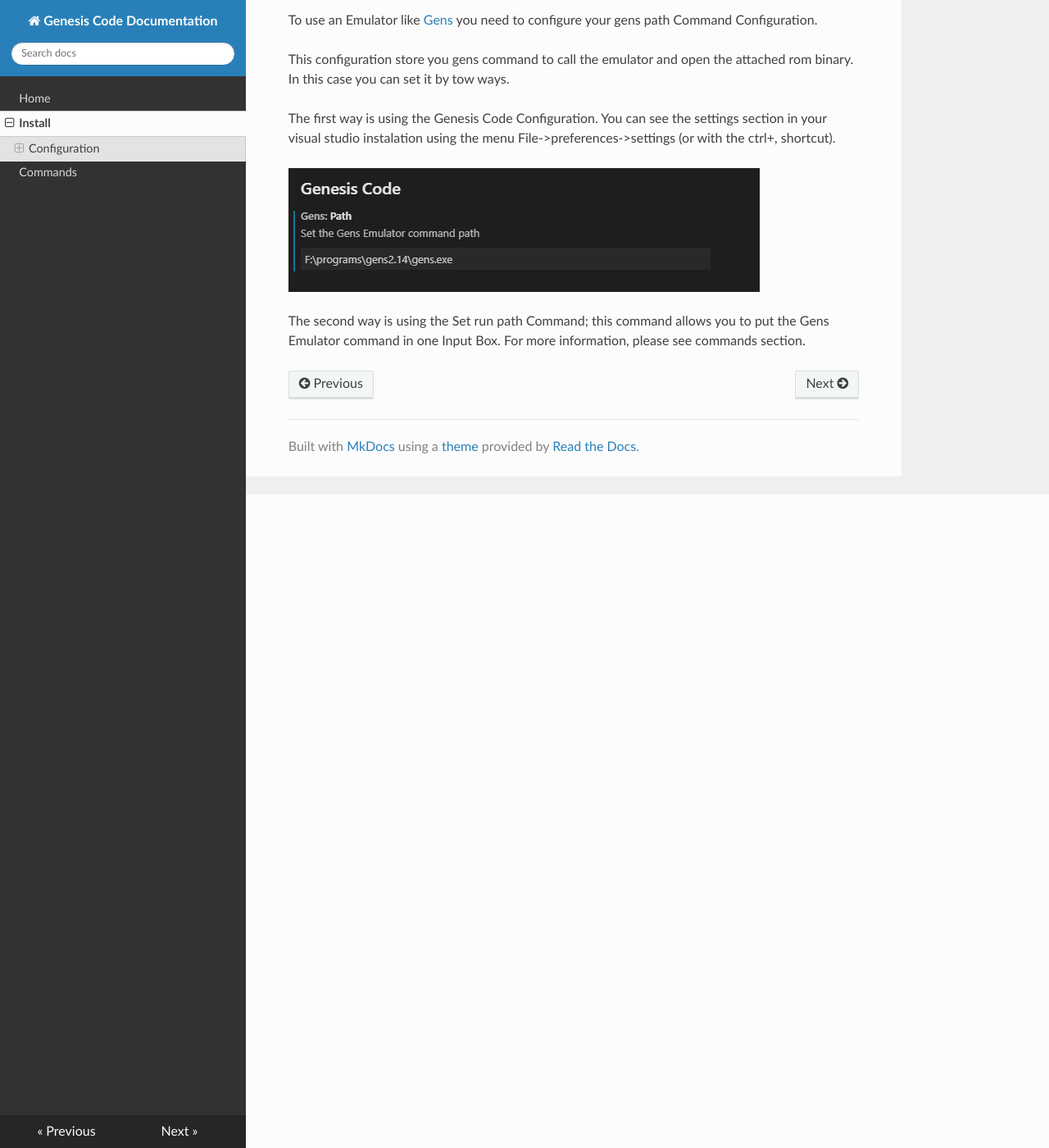
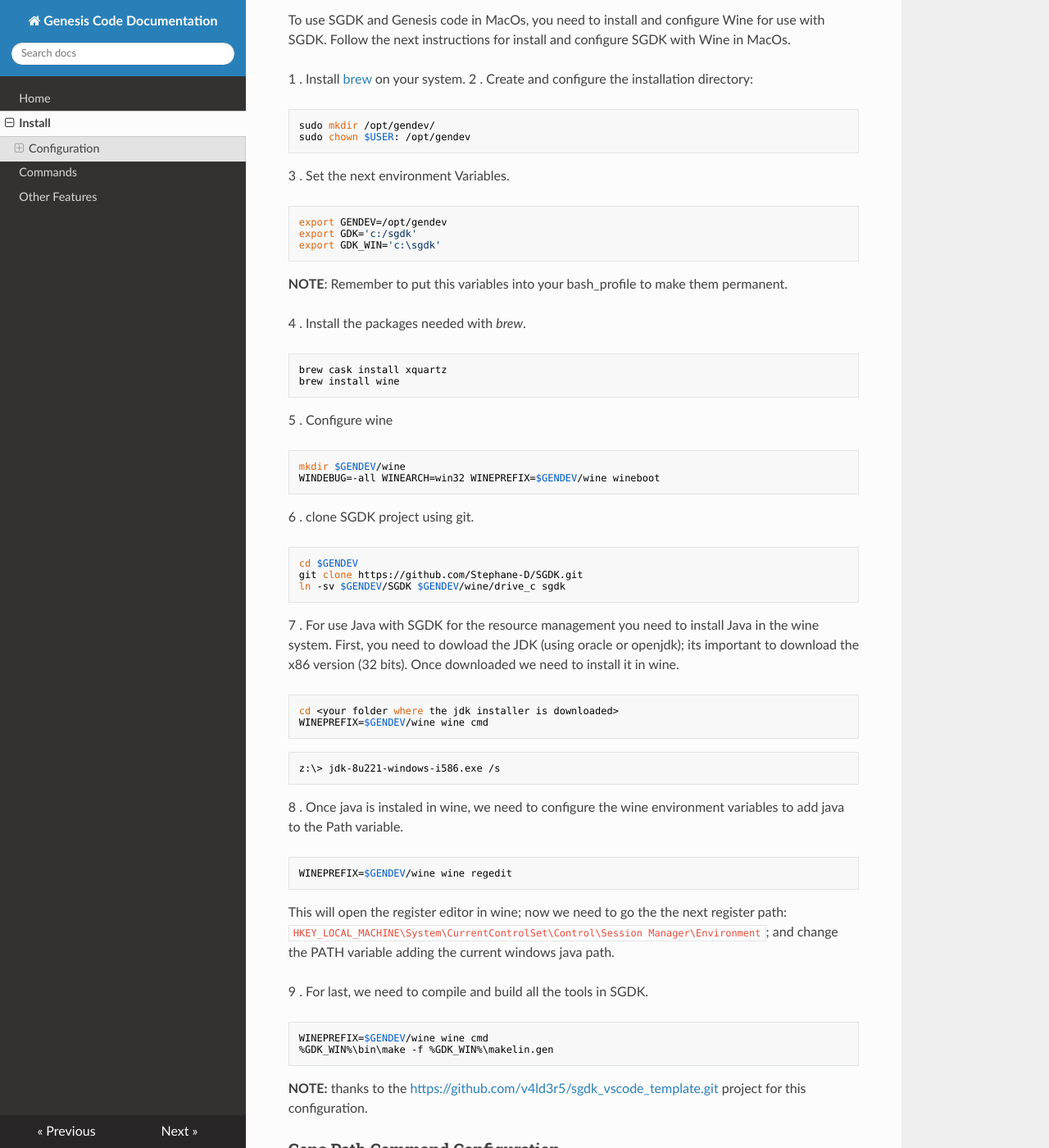
Before and after one commit to zerasul/genesis-code-docs, an MkDocs documentation site: the page built from docs/install.md, in a window 1280 px wide and 1400 px high, scrolled down 797 px. Shown: the whole window at 82% size. Built offline with MkDocs 1.6.1, drawn with Linux system fonts in a browser that asks for light colours; nearby versions of some CDN libraries; some of the changed text lies outside the part shown.

Commit message:
Added information about the v1.1.0 version

````diff
--- a/docs/install.md
+++ b/docs/install.md
@@ -20,9 +20,81 @@
 export GENDEV=/opt/gendev
 ```
 
+
+
 For more information you can see the repositories of [SGDK](https://github.com/Stephane-D/SGDK) or [GENDEV](https://github.com/kubilus1/gendev).
 
 After configure the SGDK or GENDEV enviroment, we need to configure the Gens path command.
+
+### Configuration in MaCOs (since v1.1.0).
+
+To use SGDK and Genesis code in MacOs, you need to install and configure Wine for use with SGDK. Follow the next instructions for install and configure SGDK with Wine in MacOs.
+
+1 . Install [brew](https://brew.sh/index) on your system.
+2 . Create and configure the installation directory:
+
+```bash
+sudo mkdir /opt/gendev/
+sudo chown $USER: /opt/gendev
+```
+3 . Set the next environment Variables.
+
+```bash
+export GENDEV=/opt/gendev
+export GDK='c:/sgdk'
+export GDK_WIN='c:\sgdk'
+```
+
+**NOTE**: Remember to put this variables into your bash_profile to make them permanent.
+
+4 . Install the packages needed with _brew_.
+
+```bash
+brew cask install xquartz
+brew install wine
+```
+
+5 . Configure wine
+
+```bash
+mkdir $GENDEV/wine
+WINDEBUG=-all WINEARCH=win32 WINEPREFIX=$GENDEV/wine wineboot
+```
+
+6 . clone SGDK project using git.
+
+```bash
+cd $GENDEV
+git clone https://github.com/Stephane-D/SGDK.git
+ln -sv $GENDEV/SGDK $GENDEV/wine/drive_c sgdk
+```
+
+7 . For use Java with SGDK for the resource management you need to install Java in the wine system. First, you need to dowload the JDK (using oracle or openjdk); its important to download the x86 version (32 bits). Once downloaded we need to install it in wine.
+
+```bash
+cd <your folder where the jdk installer is downloaded>
+WINEPREFIX=$GENDEV/wine wine cmd
+```
+```bash
+z:\> jdk-8u221-windows-i586.exe /s
+```
+
+8 . Once java is instaled in wine, we need to configure the wine environment variables to add java to the Path variable.
+
+```bash
+WINEPREFIX=$GENDEV/wine wine regedit
+```
+
+This will open the register editor in wine; now we need to go the the next register path: ```HKEY_LOCAL_MACHINE\System\CurrentControlSet\Control\Session Manager\Environment```; and change the PATH variable adding the current windows java path.
+
+9 . For last, we need to compile and build all the tools in SGDK.
+
+```bash
+WINEPREFIX=$GENDEV/wine wine cmd
+%GDK_WIN%\bin\make -f %GDK_WIN%\makelin.gen
+```
+
+**NOTE:** thanks to the [https://github.com/v4ld3r5/sgdk_vscode_template.git](https://github.com/v4ld3r5/sgdk_vscode_template.git) project for this configuration.
 
 ### Gens Path Command Configuration
 
--- a/mkdocs.yml
+++ b/mkdocs.yml
@@ -3,4 +3,5 @@
   - Home: index.md
   - Install: install.md
   - Commands: commands.md
+  - Other Features: otherfeatures.md
 theme: readthedocs
````
Also changed, not shown: docs/otherfeatures.md (added, +9 -0 lines), docs/img/syntax.png (added).
